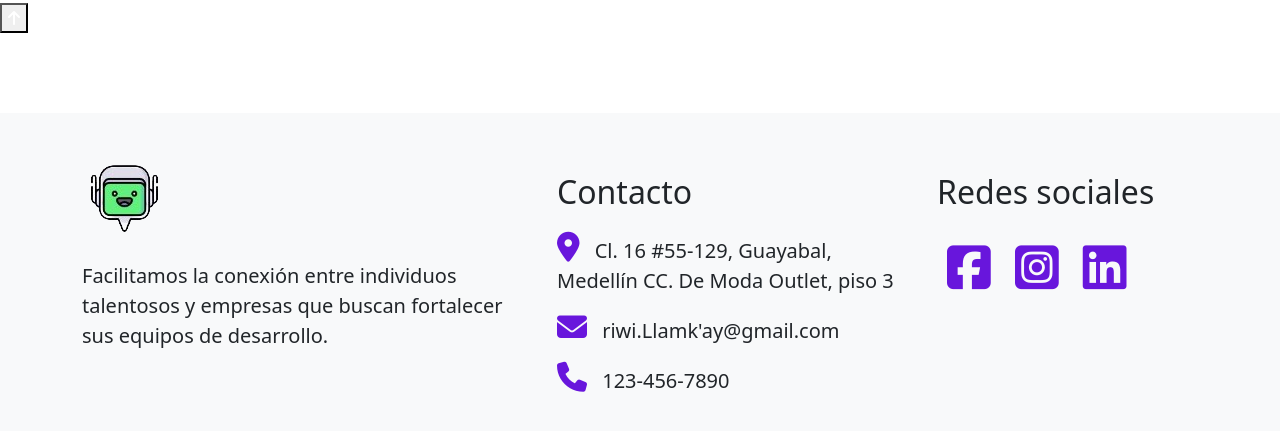
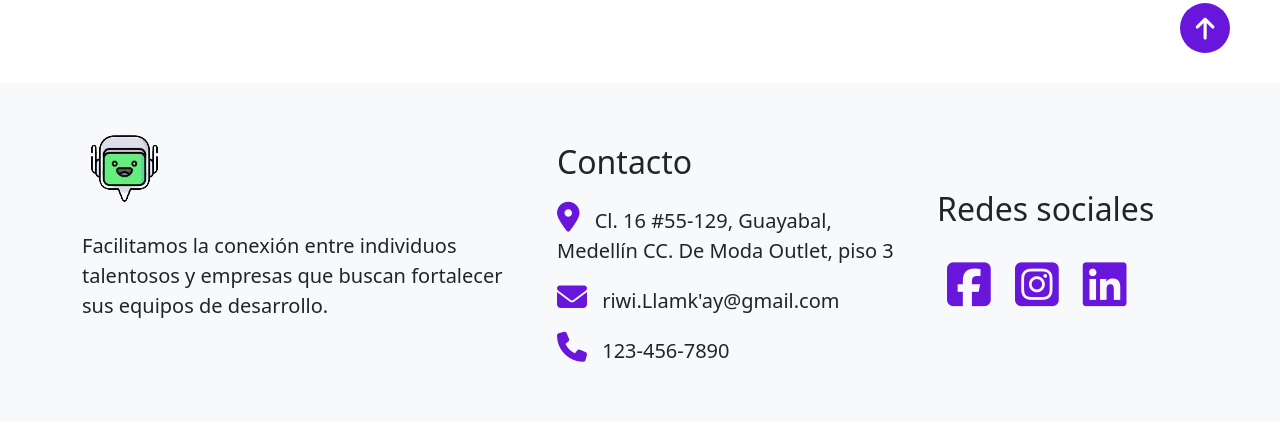
Before and after one commit to Mbedoya29/Riwi-Llam-kay, a plain HTML site: page Llamkay-proyect/index.html in a window 1280 px wide. Shown: the part 1471-1902 px from the top of the page. Drawn offline with nearby package versions, Linux system fonts and the light colour scheme; a web font is replaced by a local one.

Commit message:
Add files via upload

```diff
--- a/Llamkay-proyect/assests/css/landing/style.css
+++ b/Llamkay-proyect/assests/css/landing/style.css
@@ -1,4 +1,10 @@
+*{
+    margin: 0;
+    padding: 0;
+    position: relative;
+}
 /*_________________________HEAD_________________________*/
+
 .favicon{
     width: 130px;
     height: 75px;
@@ -47,6 +53,7 @@
     left: 0;
     width: 100%;
     max-width: 100%;
+    max-height: 90%!important;
 }
 /*______________________/CAROUSEL_______________________*/
 
@@ -65,14 +72,34 @@
     margin-top: 30px;
     border-radius: 5%;
 }
+.mapa{
+    align-items: center;
+}
 /*_________________________BODY_________________________*/
 
+/*_______________________ARROW UP_______________________*/
+.arrowUp{
+    float: right;
+    scroll-behavior: smooth;
+    margin-right: 50px;
+    width: 50px;
+    height: 50px;
+    border-radius: 50%;
+    border: none;
+    font-size: 25px;
+    color: white!important;
+    background-color: #6816DC;
+}
+/*______________________/ARROW UP_______________________*/
 
 /*________________________FOOTER________________________*/
 .footer{
     background-color: #f8f9fa;
     padding: 40px;
     margin-top: 80px;
+}
+.section-footer{
+    align-content: center;
 }
 .text-footer{
     margin-top: 20px;
```
